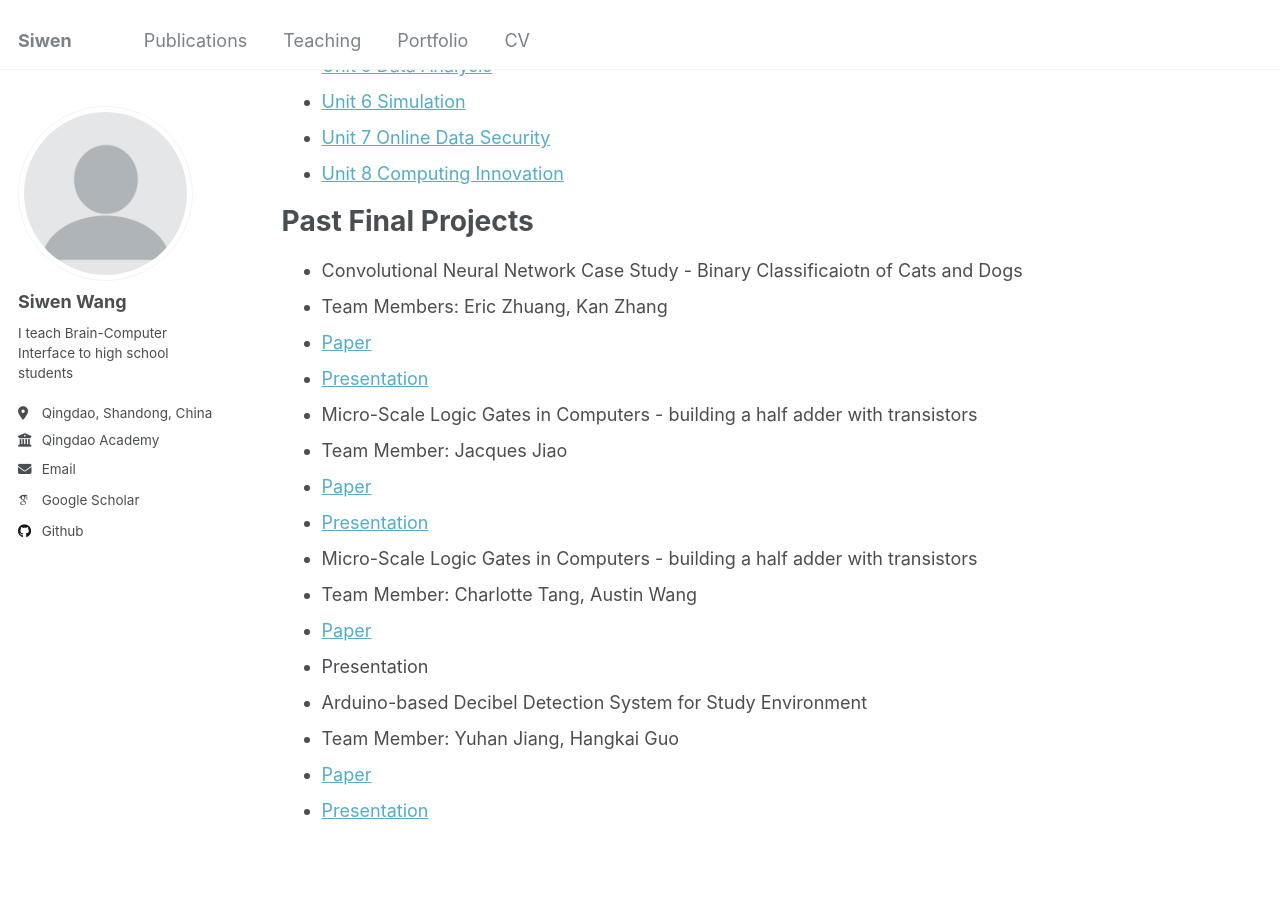
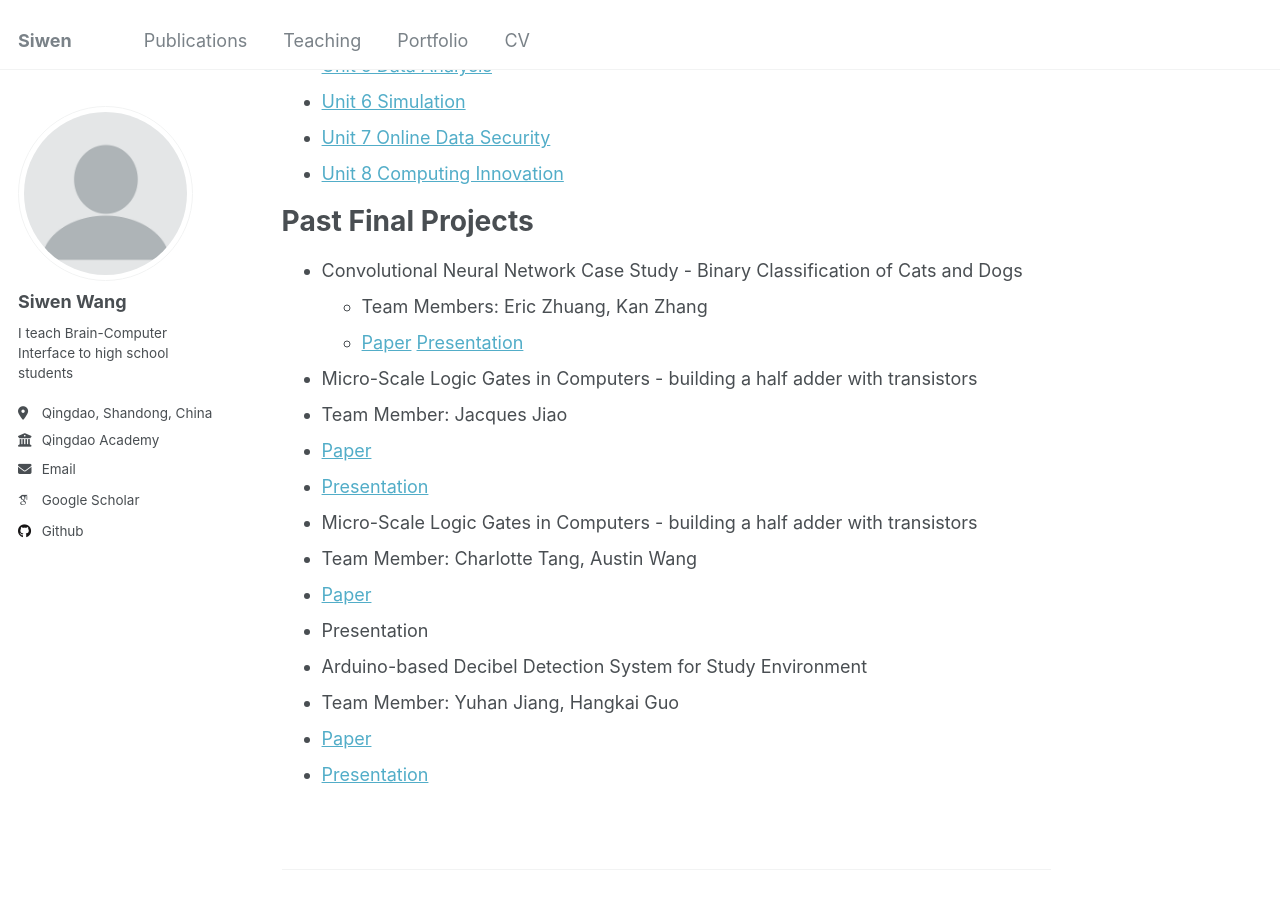
Before and after one commit to siw028/siwen.github.io, a Jekyll site: the page built from _teaching/2014-spring-teaching-1.md, in a window 1280 px wide and 900 px high, scrolled down 346 px. Built offline with Jekyll 4.4.1, drawn with Linux system fonts in a browser that asks for light colours; some web fonts are replaced.

Commit message:
Update 2014-spring-teaching-1.md

```diff
--- a/_teaching/2014-spring-teaching-1.md
+++ b/_teaching/2014-spring-teaching-1.md
@@ -23,10 +23,10 @@ Past Lecture Slides
 
 Past Final Projects
 ======
-* Convolutional Neural Network Case Study - Binary Classificaiotn of Cats and Dogs
- * Team Members: Eric Zhuang, Kan Zhang
- * [Paper](https://siw028.github.io/siwen.github.io/files/APCSP/Final_presentation/Eric_kan_paper.pdf)
- * [Presentation](https://siw028.github.io/siwen.github.io/files/APCSP/Final_presentation/Eric_kan_slides.pdf)
+* Convolutional Neural Network Case Study - Binary Classification of Cats and Dogs
+    * Team Members: Eric Zhuang, Kan Zhang
+    * [Paper](https://siw028.github.io/siwen.github.io/files/APCSP/Final_presentation/Eric_kan_paper.pdf) [Presentation](https://siw028.github.io/siwen.github.io/files/APCSP/Final_presentation/Eric_kan_slides.pdf)
+
 * Micro-Scale Logic Gates in Computers - building a half adder with transistors
  * Team Member: Jacques Jiao
  * [Paper](https://siw028.github.io/siwen.github.io/files/APCSP/Final_presentation/Jacques_paper.pdf)
```
